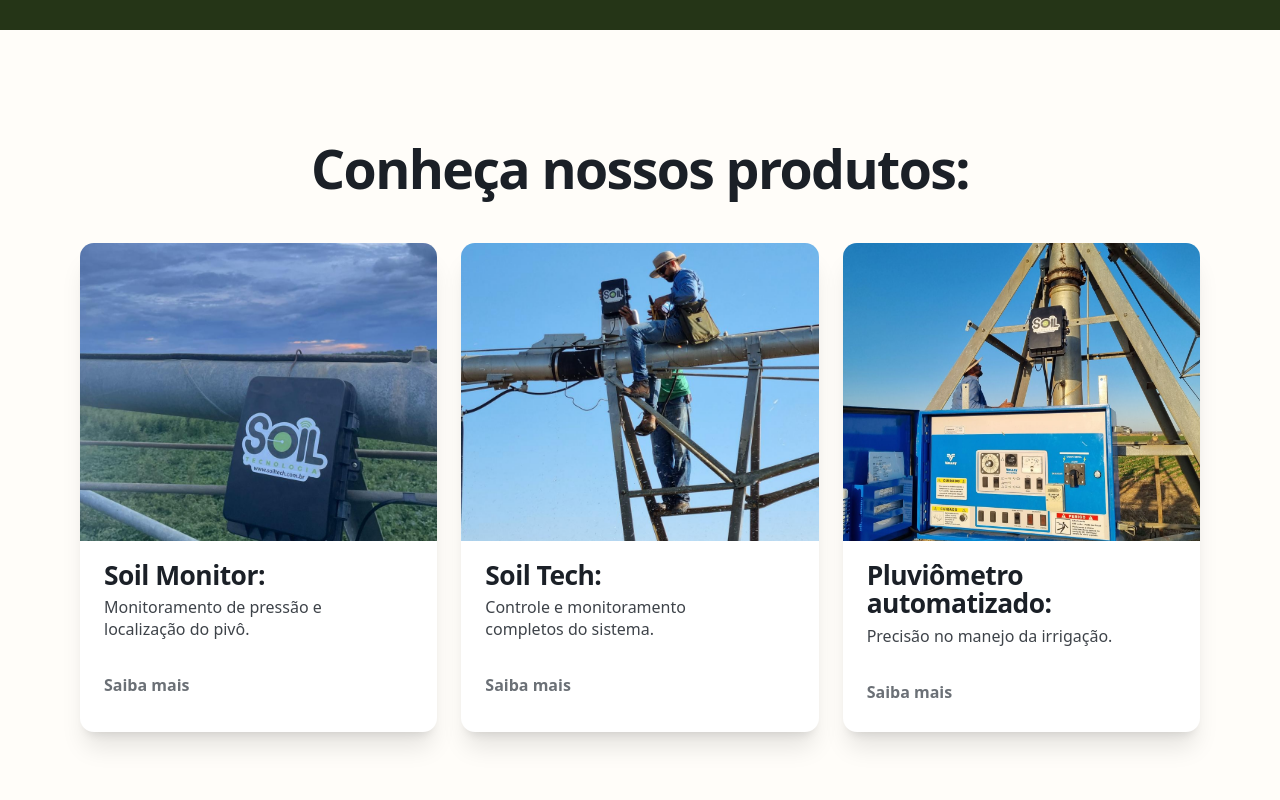
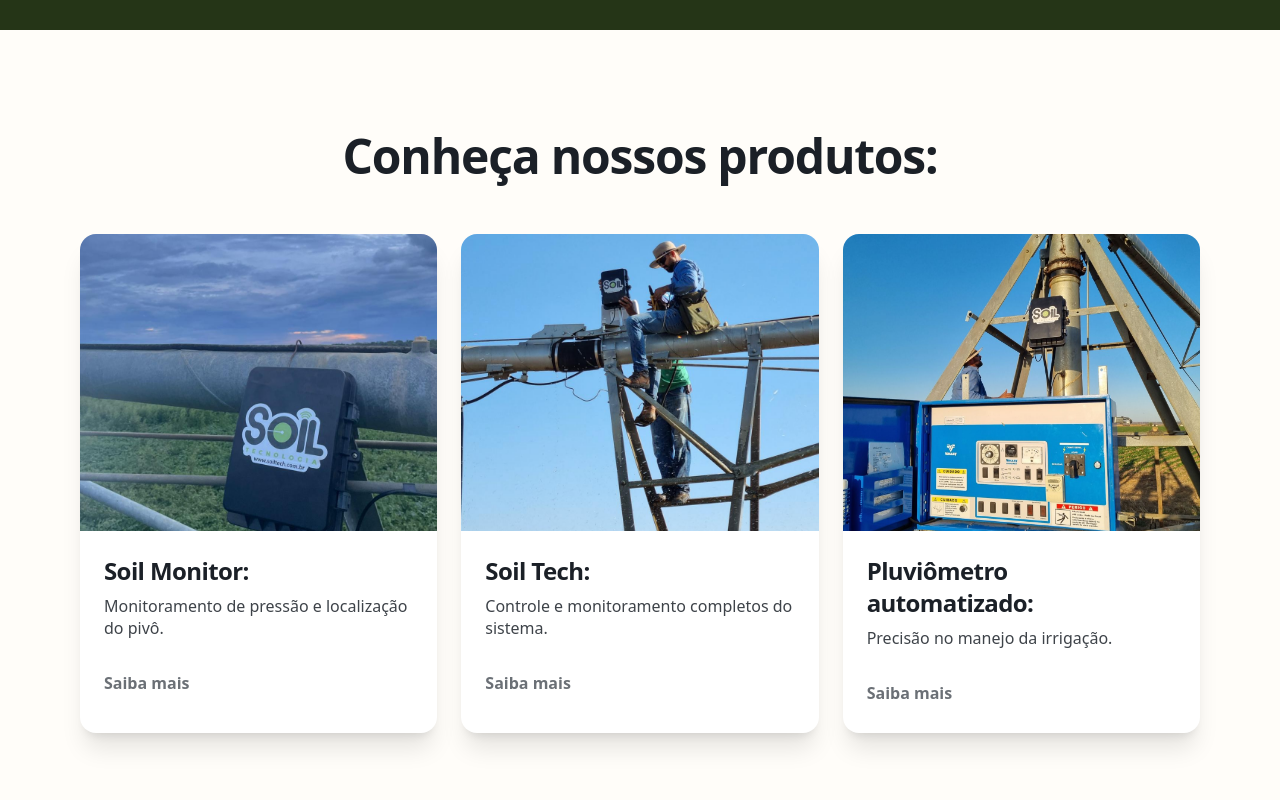
Before and after one commit to lucas-caetano-reis/desafio-estagio-soil, a Next.js app: page / in a window 1280 px wide. Shown: the part 2160-2960 px from the top of the page. Built offline with nearby package versions, Linux system fonts and the light colour scheme.

Commit message:
refactor: Ajustes na ProductsSection

```diff
--- a/src/components/ProductCard/index.tsx
+++ b/src/components/ProductCard/index.tsx
@@ -21,46 +21,50 @@
       className={clsx(
         "group",
         "overflow-hidden text-left",
-        "rounded-[14px] border-b-4",
+        "rounded-2xl border-b-4",
         "bg-white",
         "transition-all duration-200",
-        "border-transparent hover:border-[#a8c453]",
-        "shadow-xl hover:shadow-2xl",
-        "hover:-translate-y-1 hover:scale-101",
+        "border-transparent hover:border-[#a8c453] active:border-[#a8c453]",
+        "shadow-xl hover:shadow-2xl active:shadow-2xl",
+        "hover:-translate-y-1 active:-translate-y-1",
+        "hover:scale-101 active:scale-101",
       )}
     >
-      <figure className="relative aspect-[1.2/1] w-full">
+      <figure className="relative aspect-[1.2/1]">
         <Image
           src={imageSrc}
           alt={imageAlt}
           fill
+          className="object-cover"
           sizes="(max-width: 767px) 100vw, (max-width: 1279px) 50vw, 33vw"
-          className="object-cover"
         />
       </figure>
 
       <div
         className={clsx(
-          "flex min-h-35.5 flex-col px-5 pb-5 pt-4",
-          "sm:min-h-38 sm:px-6 sm:pb-6 sm:pt-5",
+          "flex flex-col",
+          "px-4 sm:px-6",
+          "pb-4 sm:pb-6",
+          "pt-4 sm:pt-6",
         )}
       >
         <article>
           <h3
             className={clsx(
-              "text-[1.65rem] font-bold leading-[1.08] tracking-[-0.02em]",
-              "text-[#1b2027] transition-colors duration-200 group-hover:text-[#a8c453]",
+              "text-2xl font-bold tracking-tight",
+              "text-[#1b2027] transition-colors duration-200",
+              "group-hover:text-[#a8c453] group-active:text-[#a8c453]",
             )}
           >
             {title}
           </h3>
 
-          <p className="mt-2 max-w-[28ch] text-[1rem] leading-[1.35] text-[#3e4349]">
+          <p className="text-[#3e4349] text-base leading-snug mt-2">
             {description}
           </p>
         </article>
 
-        <span className="mt-auto pt-8 text-[1rem] font-semibold text-[#6b7076]">
+        <span className="text-[#6b7076] text-base font-semibold pt-8">
           {moreLabel}
         </span>
       </div>
--- a/src/sections/ProductsSection/index.tsx
+++ b/src/sections/ProductsSection/index.tsx
@@ -29,21 +29,20 @@
   return (
     <section
       className={clsx(
-        "w-full bg-[#fffdf9] text-[#1b2027]",
-        "px-6 py-16",
-        "sm:px-8 sm:py-20",
+        "bg-[#fffdf9] text-[#1b2027]",
+        "px-8 py-16",
+        "sm:px-12 sm:py-20",
         "lg:px-16 lg:py-24",
-        "xl:px-20 xl:py-28",
+        "xl:px-20",
       )}
     >
-      <div className="mx-auto flex flex-col w-full max-w-7xl items-center">
+      <div className="mx-auto flex flex-col items-center max-w-7xl">
         <header className="text-center">
           <h2
             className={clsx(
-              "font-bold text-[2.35rem]",
-              "tracking-[-0.03em] leading-none",
-              "sm:text-[3rem]",
-              "lg:text-[3.35rem]",
+              "font-bold",
+              "leading-tight tracking-tight",
+              "text-4xl lg:text-5xl",
             )}
           >
             Conheça nossos produtos:
@@ -52,9 +51,9 @@
 
         <div
           className={clsx(
-            "mt-10 grid grid-cols-1 w-full gap-6",
-            "md:grid-cols-2",
-            "xl:mt-12 xl:grid-cols-3",
+            "mt-12",
+            "grid grid-cols-1 xl:grid-cols-3",
+            "gap-6",
           )}
         >
           {products.map((product) => (
```
